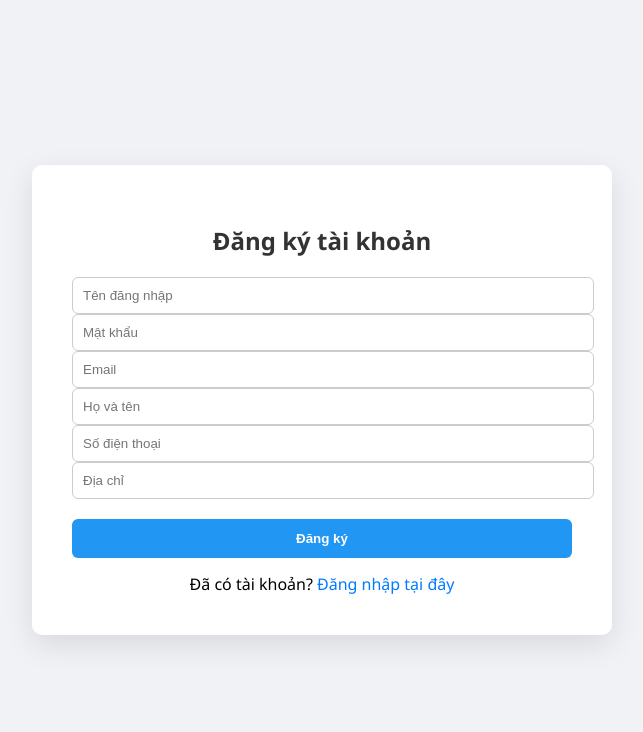
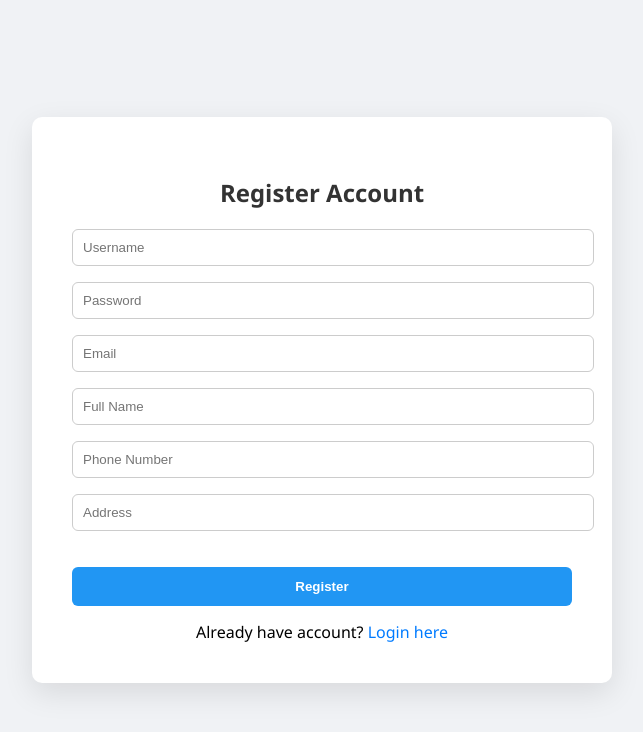
Before and after one commit to NekozZa/FloralShop, a PHP site: page /views/partials/register.php in a window 1280 px wide. Shown: the top 732 px of the page, without its empty margins (318-961 px from the left). Run offline with PHP 8.4, Linux system fonts and the light colour scheme.

Commit message:
remove role selection in login

```diff
--- a/css/acc.css
+++ b/css/acc.css
@@ -39,6 +39,7 @@ input[type="email"] {
     padding: 10px;
     border-radius: 6px;
     border: 1px solid #ccc;
+    margin-bottom: 1rem;
 }
 
 button {
@@ -55,6 +56,12 @@ button {
 
 button:hover {
     background-color: #1976D2;
+}
+
+select {
+    padding: 10px;
+    border-radius: 6px;
+    border: 1px solid #ccc;
 }
 
 .message {
--- a/views/partials/login.php
+++ b/views/partials/login.php
@@ -57,12 +57,12 @@ if ($_SERVER['REQUEST_METHOD'] == 'POST') {
         <form method="POST" action="login.php">
             <input type="text" name="username" placeholder="Tên đăng nhập" required><br>
             <input type="password" name="password" placeholder="Mật khẩu" required><br>
-            <select name="role" required>
-                <option value="">-- Chọn vai trò --</option>
+            <!-- <select name="role" required>
+                <option value="">Select Role</option>
                 <option value="customer">Customer</option>
                 <option value="staff">Staff</option>
                 <option value="admin">Admin</option>
-    </select><br>
+             </select><br> -->
     <button type="submit">Đăng nhập</button>
         </form>
 
--- a/views/partials/register.php
+++ b/views/partials/register.php
@@ -70,15 +70,15 @@
 </head>
 <body>
     <div class="container">
-        <h2>Đăng ký tài khoản</h2>
+        <h2>Register Account</h2>
         <form method="POST" action="register.php<?php echo isset($_GET['redirect']) ? '?redirect=' . urlencode($_GET['redirect']) : ''; ?>">
-            <input type="text" name="username" placeholder="Tên đăng nhập" required><br>
-            <input type="password" name="password" placeholder="Mật khẩu" required><br>
+            <input type="text" name="username" placeholder="Username" required><br>
+            <input type="password" name="password" placeholder="Password" required><br>
             <input type="email" name="email" placeholder="Email" required><br>
-            <input type="text" name="full_name" placeholder="Họ và tên" required><br>
-            <input type="text" name="phone" placeholder="Số điện thoại" required><br>
-            <input type="text" name="address" placeholder="Địa chỉ" required><br>
-            <button type="submit">Đăng ký</button>
+            <input type="text" name="full_name" placeholder="Full Name" required><br>
+            <input type="text" name="phone" placeholder="Phone Number" required><br>
+            <input type="text" name="address" placeholder="Address" required><br>
+            <button type="submit">Register</button>
         </form>
 
         <?php if (isset($error_message)): ?>
@@ -86,9 +86,9 @@
         <?php endif; ?>
 
         <div class="message">
-            Đã có tài khoản?
+            Already have account?
             <a href="login.php<?php echo isset($_GET['redirect']) ? '?redirect=' . urlencode($_GET['redirect']) : ''; ?>">
-                Đăng nhập tại đây
+                Login here
             </a>
         </div>
     </div>
```
